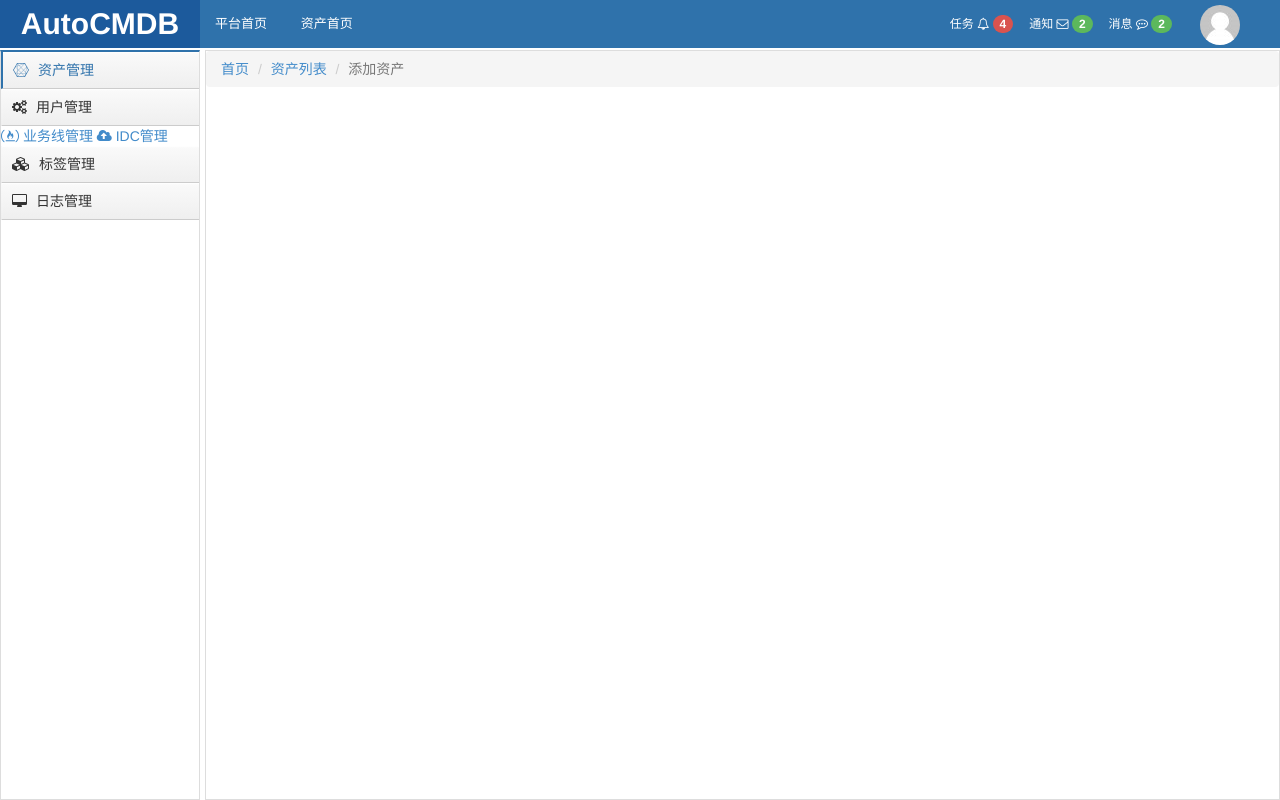
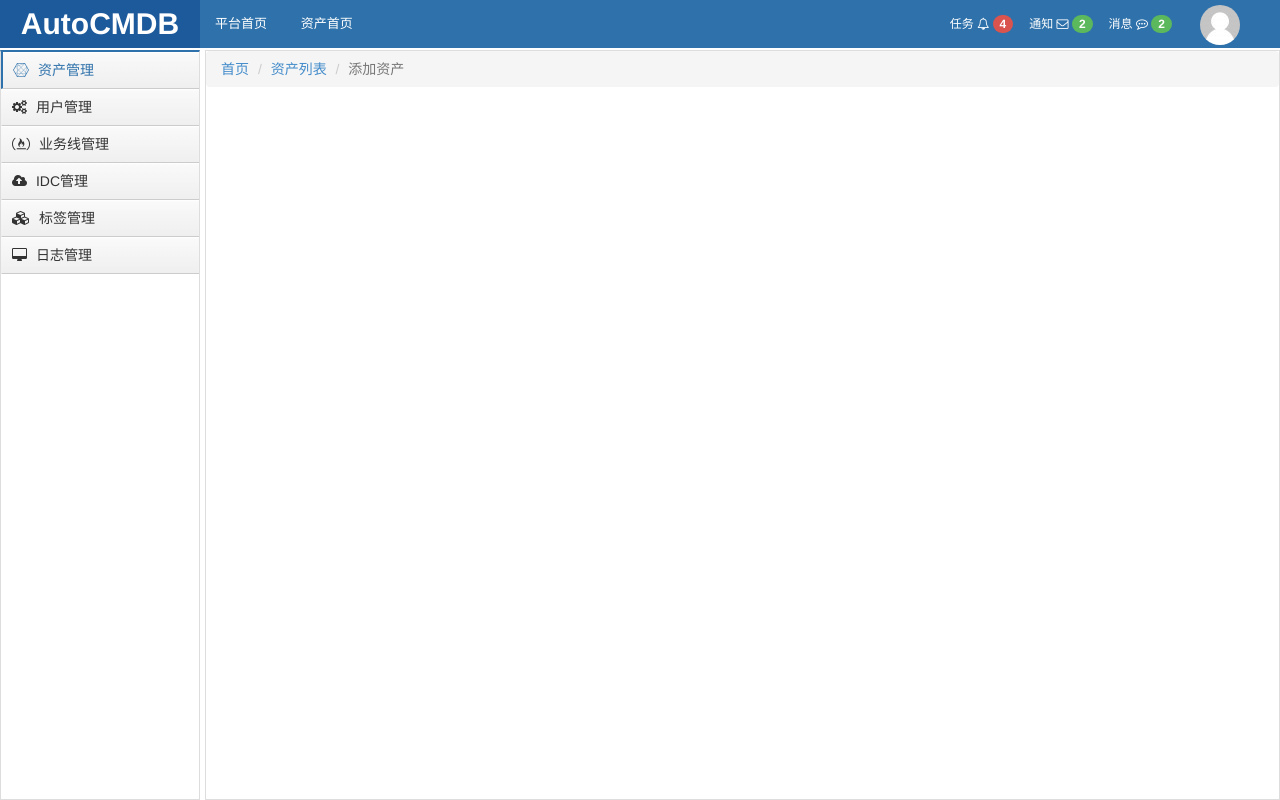
Before and after one commit to TerryMarszr0/cmdb-3, a Django app: page /add-asset.html in a window 1280 px wide. Run offline with Django 3.2, Linux system fonts and the light colour scheme; some libraries are stand-ins or nearby versions.

Commit message:
配置idc管理功能

```diff
--- a/AutoCmdb/web/templates/layout/_layout.html
+++ b/AutoCmdb/web/templates/layout/_layout.html
@@ -24,11 +24,11 @@
             <i class="fa fa-cogs" aria-hidden="true"></i>
             <span>用户管理</span>
         </a>
-        <a class="menu_business" href="/business.html">
+        <a id="menu_business" class="menu-item" href="/business.html">
             <i class="fa fa-free-code-camp" aria-hidden="true"></i>
             <span>业务线管理</span>
         </a>
-        <a class="menu_menu_idc" href="#">
+        <a id="menu_idc" class="menu-item" href="#">
             <i class="fa fa-cloud-upload" aria-hidden="true"></i>
             <span>IDC管理</span>
         </a>
```
